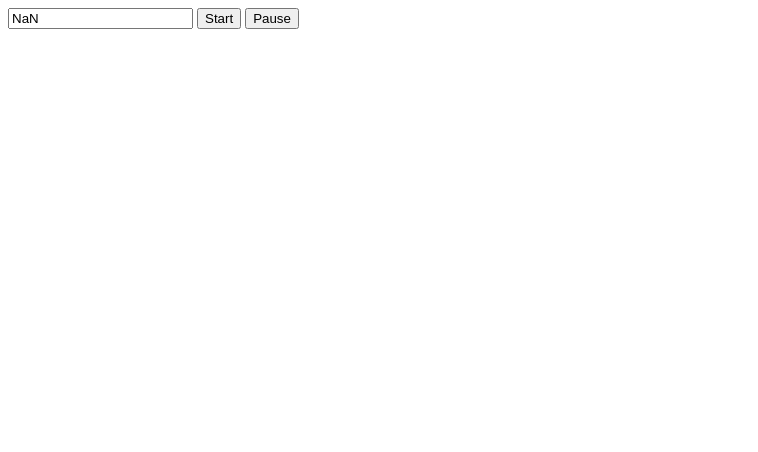
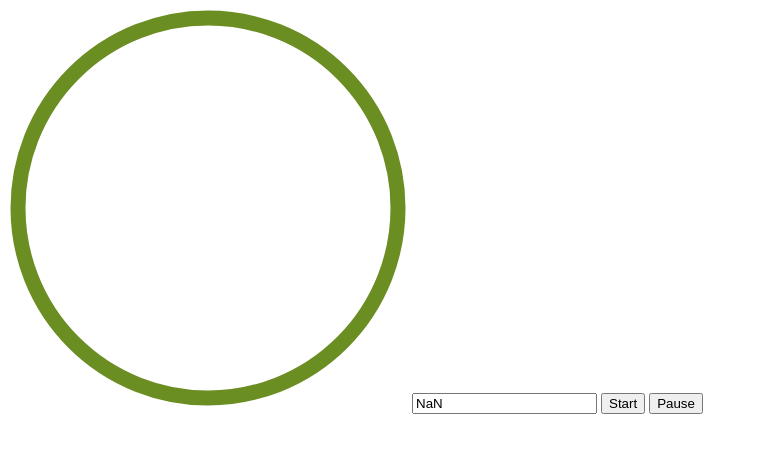
Before and after one commit to cartografa/timer, a plain HTML site: page index.html in a window 1280 px wide. Both pictures are taken after a click on the button "Start". Shown: the whole page, without its empty margins (0-758 px from the left). Drawn offline with Linux system fonts and the light colour scheme.

Commit message:
Finish implementing the circle animation

```diff
--- a/index.html
+++ b/index.html
@@ -8,6 +8,17 @@
 </head>
 
 <body>
+    <svg height="400" width="400">
+        <circle
+            r="190"
+            cx="200"
+            cy="200"
+            transform="rotate(-90 200 200)"
+            fill="transparent"
+            stroke="olivedrab"
+            stroke-width="15"
+        />
+    </svg>
     <input id="duration"/>
     <button id="start">Start</button>
     <button id="pause">Pause</button>
--- a/index.js
+++ b/index.js
@@ -1,15 +1,21 @@
-
-
 const durationInput = document.querySelector('#duration');
 const startButton = document.querySelector('#start');
 const pauseButton = document.querySelector('#pause');
+const circle = document.querySelector('circle');
 
+const perimeter = circle.getAttribute('r') * 2 * Math.PI;
+circle.setAttribute('stroke-dasharray', perimeter);
+
+
+let duration;
 const timer = new Timer(durationInput, startButton, pauseButton, {
-    onStart() {
-        console.log('Timer started');
+    onStart(totalDuration) {
+        duration = totalDuration;
     },
-    onTick() {
-        console.log('Timer just ticked down');
+    onTick(timeRemaining) {
+        circle.setAttribute('stroke-dashoffset',
+            perimeter * timeRemaining / duration - perimeter
+        );
     },
     onComplete() {
         console.log('Timer is completed')
--- a/timer.js
+++ b/timer.js
@@ -17,10 +17,10 @@ class Timer {
     // this sea el de la instancia.
     start = () => {
         if (this.onStart) {
-            this.onStart();
+            this.onStart(this.timeRemaining);
         }
         this.tick();
-        this.interval = setInterval(this.tick, 1000);
+        this.interval = setInterval(this.tick, 20);
     };
 
     pause = () => {
@@ -34,9 +34,9 @@ class Timer {
                 this.onComplete();
             }
         } else {
-            this.timeRemaining = this.timeRemaining - 1;
+            this.timeRemaining = this.timeRemaining - .02;
             if (this.onTick) {
-                this.onTick();
+                this.onTick(this.timeRemaining);
             }
         }
     };
@@ -46,6 +46,6 @@ class Timer {
     };
 
     set timeRemaining(time) {
-        this.durationInput.value = time;
+        this.durationInput.value = time.toFixed(2);
     }
 }
```
